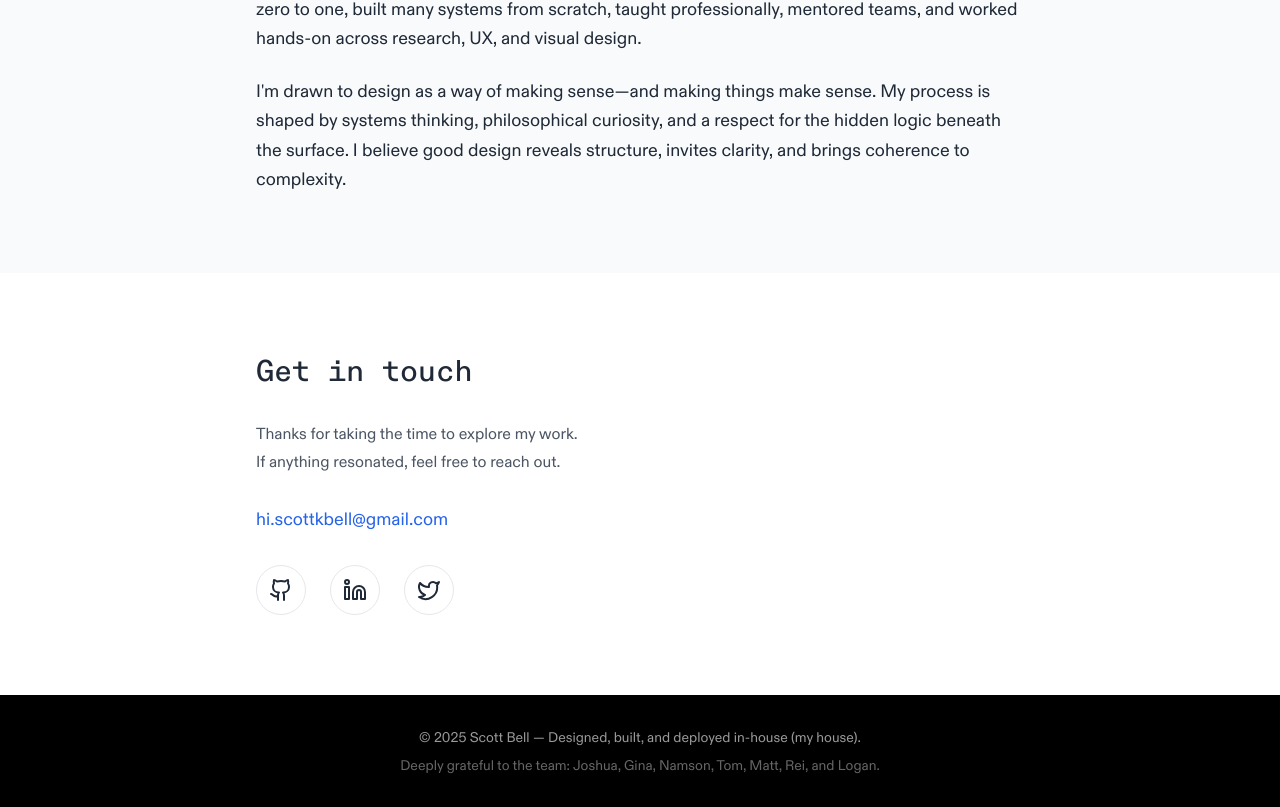
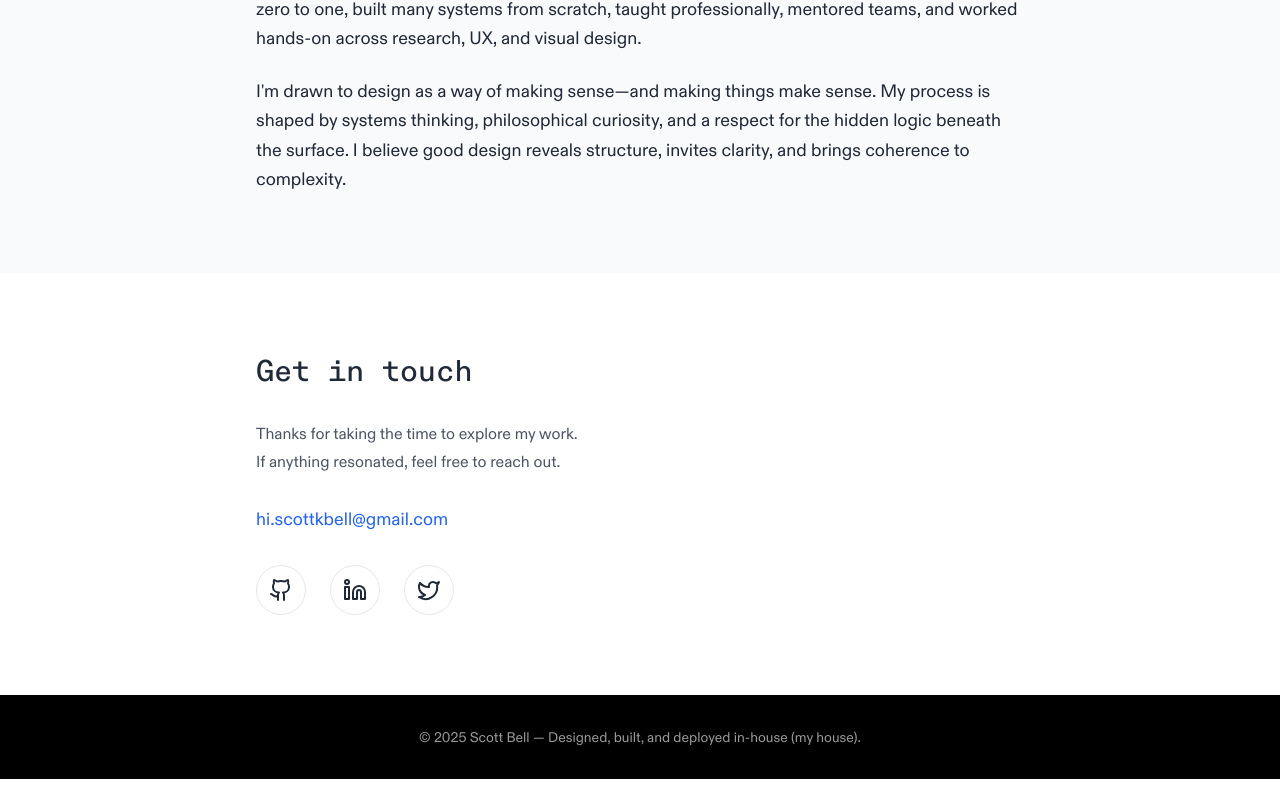
Before and after one commit to skip5this/portfolio, a React (Vite) app: page / in a window 1280 px wide. Shown: the part 4387-5194 px from the top of the page. After the commit the page ends 5166 px from the top, so only its background shows below. Built offline with nearby package versions, Linux system fonts and the light colour scheme.

Commit message:
Remove team gratitude line from footer

```diff
--- a/src/components/Footer.tsx
+++ b/src/components/Footer.tsx
@@ -5,9 +5,6 @@ export function Footer() {
         <p className="text-white/60 text-sm font-diatype">
           © 2025 Scott Bell — Designed, built, and deployed in-house (my house).
         </p>
-        <p className="text-white/40 text-sm font-diatype max-w-2xl mx-auto">
-          Deeply grateful to the team: Joshua, Gina, Namson, Tom, Matt, Rei, and Logan.
-        </p>
       </div>
     </footer>;
 }
```
